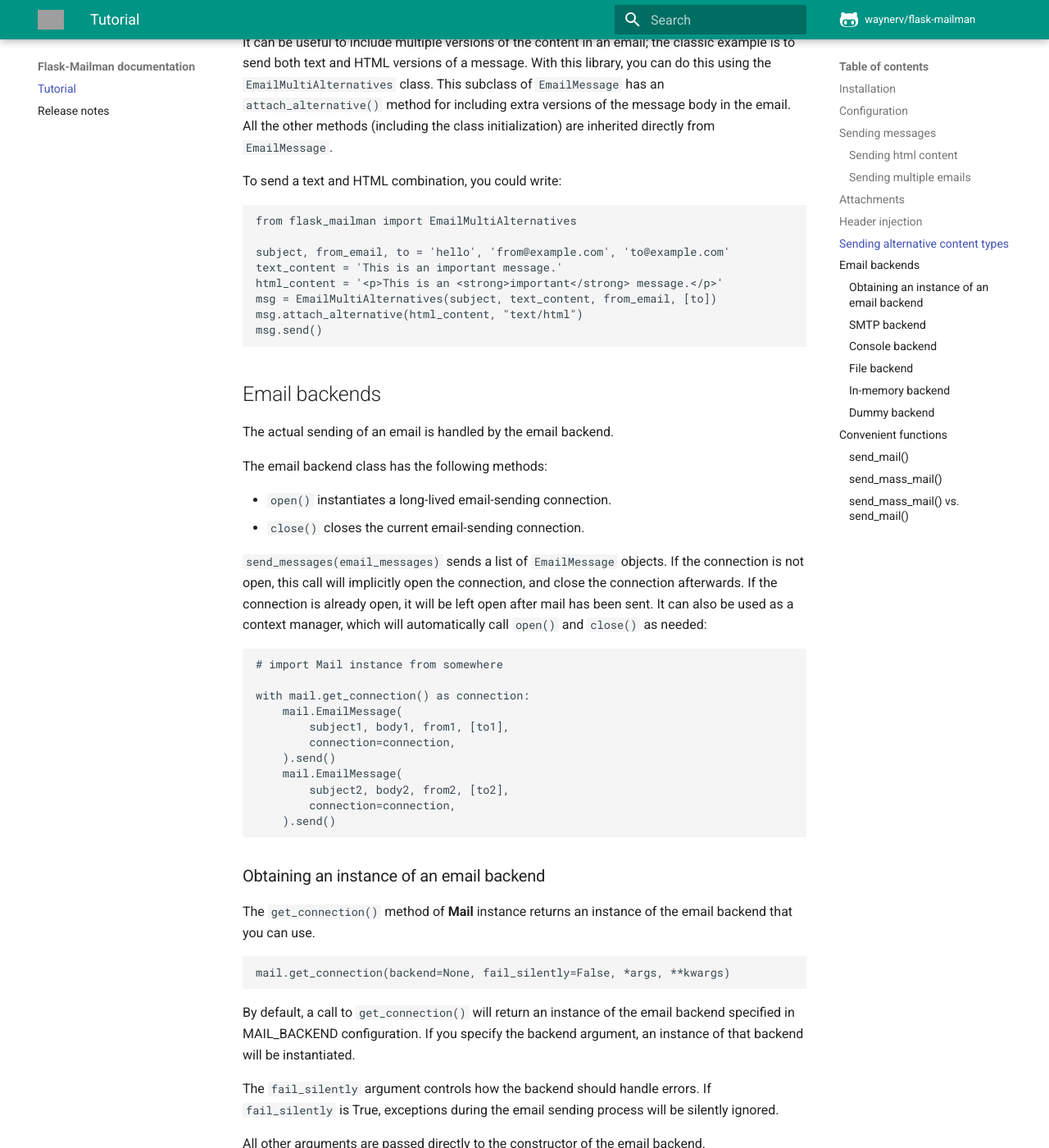
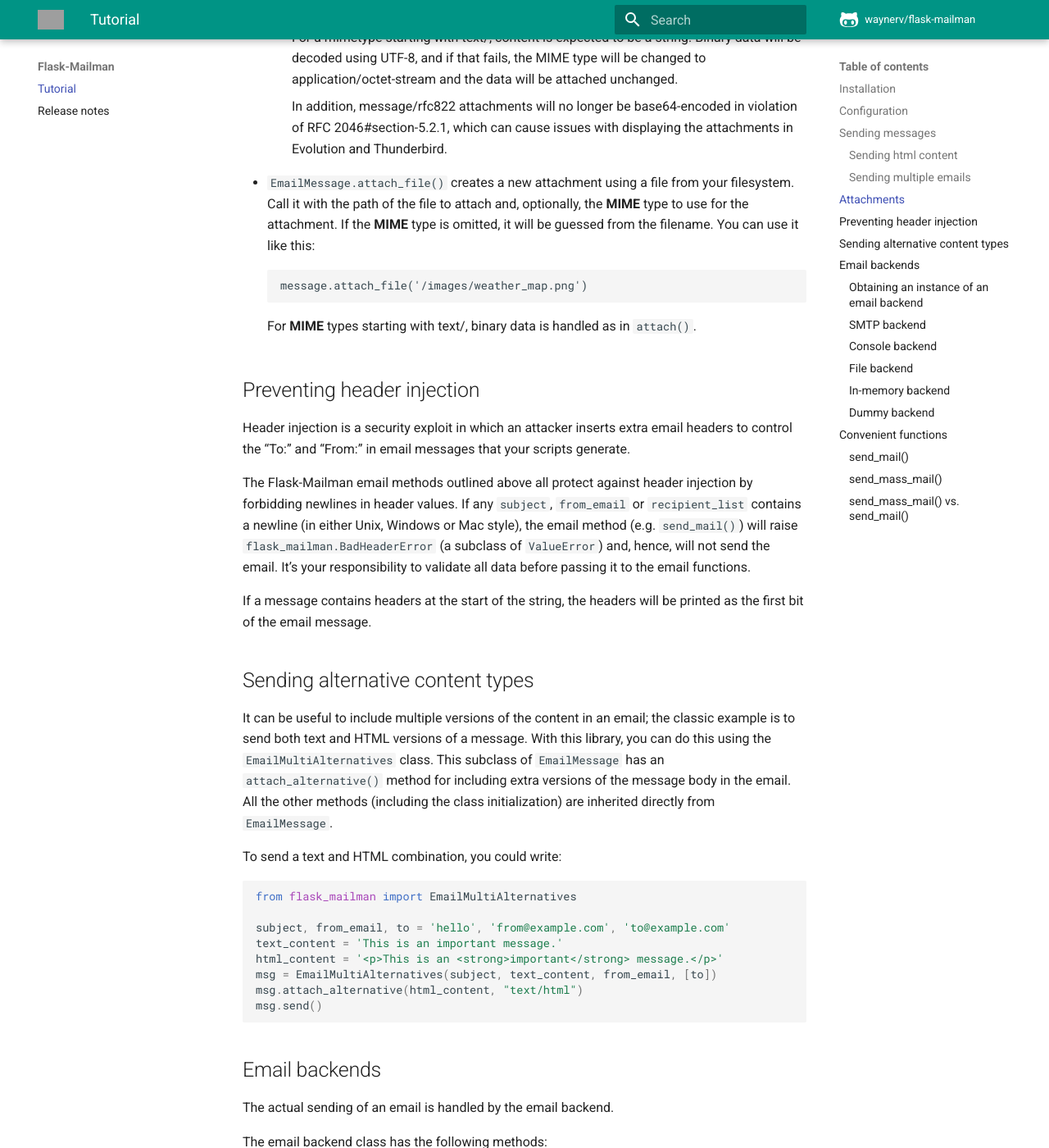
Before and after one commit to waynerv/flask-mailman, an MkDocs documentation site: the page built from docs/index.md, in a window 1280 px wide and 1400 px high, scrolled down 6444 px. Shown: the whole window at 82% size. Built offline with MkDocs 1.6.1 and Material for MkDocs 9.7.7, drawn with Linux system fonts in a browser that asks for light colours; comment, search, counter and statistics services are not loaded; some of the changed text lies outside the part shown; grey boxes are pictures that could not be loaded.

Commit message:
improve documentation

````diff
--- a/docs/index.md
+++ b/docs/index.md
@@ -7,7 +7,7 @@
 ## Installation
 
 Install with `pip`:
-```
+```bash
 pip install Flask-Mailman
 ```
 
@@ -59,18 +59,18 @@
 
 - **MAIL_BACKEND**: The backend to use for sending emails.
 
-    Default: 'smtp'. In addition the standard Flask TESTING configuration option is used for testing. When `TESTING=True` and `MAIL_BACKEND` is not provided, default will be set to 'memory'.
+    Default: 'smtp'. In addition the standard Flask TESTING configuration option is used for testing. When `TESTING=True` and `MAIL_BACKEND` is not provided, default will be set to 'locmem'.
 
 - **MAIL_FILE_PATH**: The directory used by the file email backend to store output files.
 
     Default: Not defined.
 
-- **MAIL_USE_LOCALTIME**: Whether to send the SMTP Date header of email messages in the local time zone (True) or in UTC (False).
+- **MAIL_USE_LOCALTIME**: Whether to send the SMTP **Date** header of email messages in the local time zone (True) or in UTC (False).
 
     Default: False.
 
 Emails are managed through a *Mail* instance:
-```
+```python
 from flask import Flask
 from flask_mailman import Mail
 
@@ -80,7 +80,10 @@
 In this case all emails are sent using the configuration values of the application that was passed to the *Mail* class constructor.
 
 Alternatively you can set up your *Mail* instance later at configuration time, using the `init_app` method:
-```
+```python
+from flask import Flask
+from flask_mailman import Mail
+
 mail = Mail()
 
 app = Flask(__name__)
@@ -91,7 +94,7 @@
 ## Sending messages
 
 To send a message first create a `EmailMessage` instance:
-```
+```python hl_lines="3-11"
 from flask_mailman import EmailMessage
 
 msg = EmailMessage(
@@ -103,9 +106,21 @@
     reply_to=['another@example.com'],
     headers={'Message-ID': 'foo'},
 )
+msg.send()
 ```
-Then send the message:
-```
+Then send the message using `send()` method:
+```python hl_lines="12 13"
+from flask_mailman import EmailMessage
+
+msg = EmailMessage(
+    'Hello',
+    'Body goes here',
+    'from@example.com',
+    ['to1@example.com', 'to2@example.com'],
+    ['bcc@example.com'],
+    reply_to=['another@example.com'],
+    headers={'Message-ID': 'foo'},
+)
 msg.send()
 ```
 
@@ -130,7 +145,12 @@
 
 By default, the **MIME** type of the body parameter in an `EmailMessage` is "text/plain". It is good practice to leave this alone, because it guarantees that any recipient will be able to read the email, regardless of their mail client. However, if you are confident that your recipients can handle an alternative content type, you can use the `content_subtype` attribute on the `EmailMessage` class to change the main content type. The major type will always be "text", but you can change the subtype. For example:
 
-```
+```python
+from flask_mailman import EmailMessage
+
+subject, from_email, to = 'hello', 'from@example.com', 'to@example.com'
+html_content = '<p>This is an <strong>important</strong> message.</p>'
+
 msg = EmailMessage(subject, html_content, from_email, [to])
 msg.content_subtype = "html"  # Main content is now text/html
 msg.send()
@@ -146,8 +166,12 @@
 
 For example, if you have a function called `get_notification_email()` that returns a list of `EmailMessage` objects representing some periodic email you wish to send out, you could send these emails using a single call to `send_messages`:
 
-```
-# import Mail instance from somewhere
+```python
+from flask import Flask
+from flask_mailman import Mail
+
+app = Flask(__name__)
+mail = Mail(app)
 
 connection = mail.get_connection()   # Use default email connection
 messages = get_notification_email()
@@ -158,8 +182,13 @@
 
 The second approach is to use the `open()` and `close()` methods on the email backend to manually control the connection. `send_messages()` will not manually open or close the connection if it is already open, so if you manually open the connection, you can control when it is closed. For example:
 
-```
-# import Mail instance from somewhere
+```python
+from flask import Flask
+from flask_mailman import Mail, EmailMessage
+
+app = Flask(__name__)
+mail = Mail(app)
+
 connection = mail.get_connection()
 
 # Manually open the connection
@@ -226,9 +255,13 @@
 
     For **MIME** types starting with text/, binary data is handled as in `attach()`.
 
-## Header injection
+## Preventing header injection
 
-To prevent header injection attempts to send a message with newlines in the subject, sender or recipient addresses will result in a `BadHeaderError`.
+Header injection is a security exploit in which an attacker inserts extra email headers to control the “To:” and “From:” in email messages that your scripts generate.
+
+The Flask-Mailman email methods outlined above all protect against header injection by forbidding newlines in header values. If any `subject`, `from_email` or `recipient_list` contains a newline (in either Unix, Windows or Mac style), the email method (e.g. `send_mail()`) will raise `flask_mailman.BadHeaderError` (a subclass of `ValueError`) and, hence, will not send the email. It’s your responsibility to validate all data before passing it to the email functions.
+
+If a message contains headers at the start of the string, the headers will be printed as the first bit of the email message.
 
 ## Sending alternative content types
 
@@ -236,7 +269,7 @@
 
 To send a text and HTML combination, you could write:
 
-```
+```python
 from flask_mailman import EmailMultiAlternatives
 
 subject, from_email, to = 'hello', 'from@example.com', 'to@example.com'
@@ -259,8 +292,12 @@
 `send_messages(email_messages)` sends a list of `EmailMessage` objects. If the connection is not open, this call will implicitly open the connection, and close the connection afterwards. If the connection is already open, it will be left open after mail has been sent.
 It can also be used as a context manager, which will automatically call `open()` and `close()` as needed:
 
-```
-# import Mail instance from somewhere
+```python
+from flask import Flask
+from flask_mailman import Mail
+
+app = Flask(__name__)
+mail = Mail(app)
 
 with mail.get_connection() as connection:
     mail.EmailMessage(
@@ -277,8 +314,8 @@
 
 The `get_connection()` method of **Mail** instance returns an instance of the email backend that you can use.
 
-```
-mail.get_connection(backend=None, fail_silently=False, *args, **kwargs)
+```python
+Mail.get_connection(backend=None, fail_silently=False, *args, **kwargs)
 ```
 By default, a call to `get_connection()` will return an instance of the email backend specified in MAIL_BACKEND configuration. If you specify the backend argument, an instance of that backend will be instantiated.
 
@@ -290,7 +327,7 @@
 
 ### SMTP backend
 
-```
+```python
 class backends.smtp.EmailBackend(
     host=None,
     port=None,
@@ -412,8 +449,12 @@
 
 For example, the following code would send two different messages to two different sets of recipients; however, only one connection to the mail server would be opened:
 
-```
-# import Mail instance from somewhere
+```python
+from flask import Flask
+from flask_mailman import Mail
+
+app = Flask(__name__)
+mail = Mail(app)
 
 message1 = ('Subject here', 'Here is the message', 'from@example.com', ['first@example.com', 'other@example.com'])
 message2 = ('Another Subject', 'Here is another message', 'from@example.com', ['second@test.com'])
--- a/flask_mailman/__init__.py
+++ b/flask_mailman/__init__.py
@@ -158,7 +158,7 @@
             config.get('MAIL_TIMEOUT'),
             config.get('MAIL_SSL_KEYFILE'),
             config.get('MAIL_SSL_CERTFILE'),
-            config.get('MAIL_USE_LOCALTIME', True),
+            config.get('MAIL_USE_LOCALTIME', False),
             config.get('MAIL_FILE_PATH'),
             mail_backend,
         )
--- a/mkdocs.yml
+++ b/mkdocs.yml
@@ -1,4 +1,4 @@
-site_name: Flask-Mailman documentation
+site_name: Flask-Mailman
 theme:
   name: material
   palette:
@@ -15,3 +15,9 @@
 nav:
   - Tutorial: index.md
   - release-notes.md
+markdown_extensions:
+  - pymdownx.highlight:
+      linenums: false
+      linenums_style: pymdownx.inline
+  - pymdownx.superfences
+  - pymdownx.inlinehilite
````
